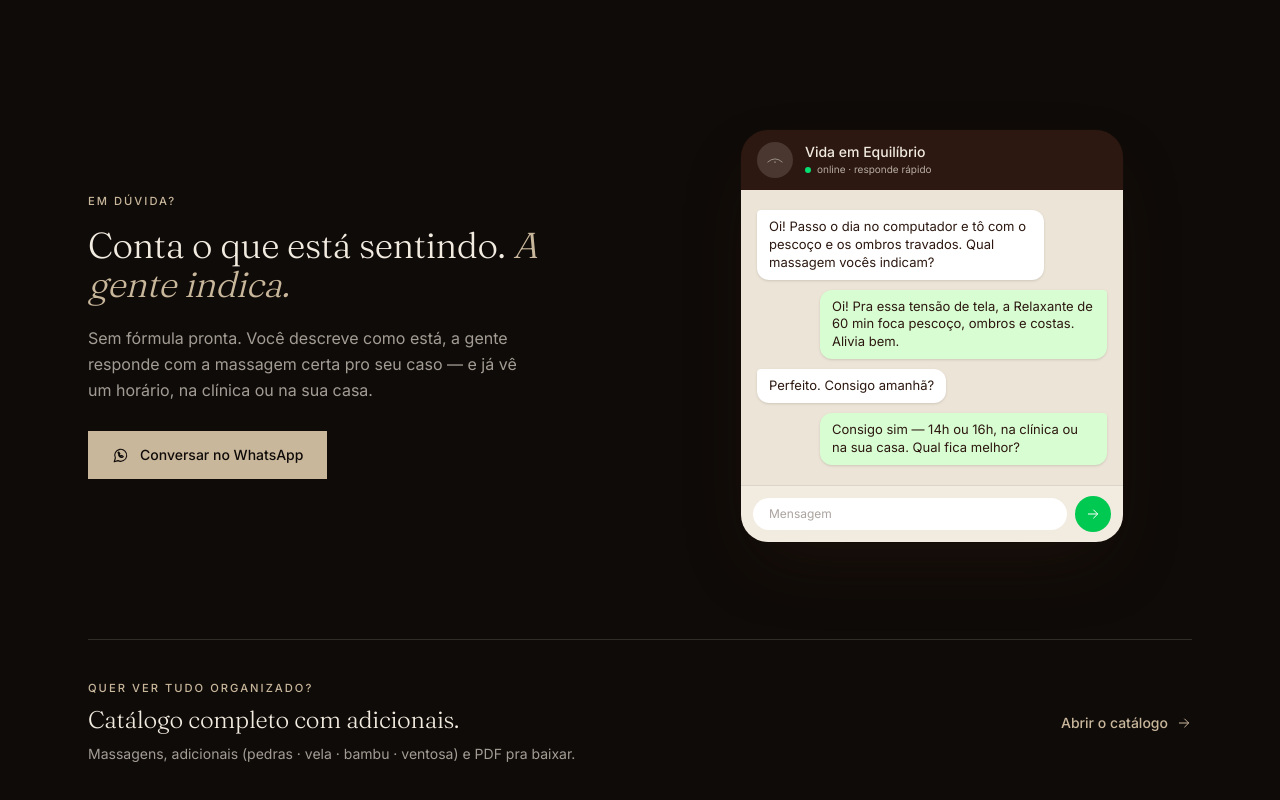
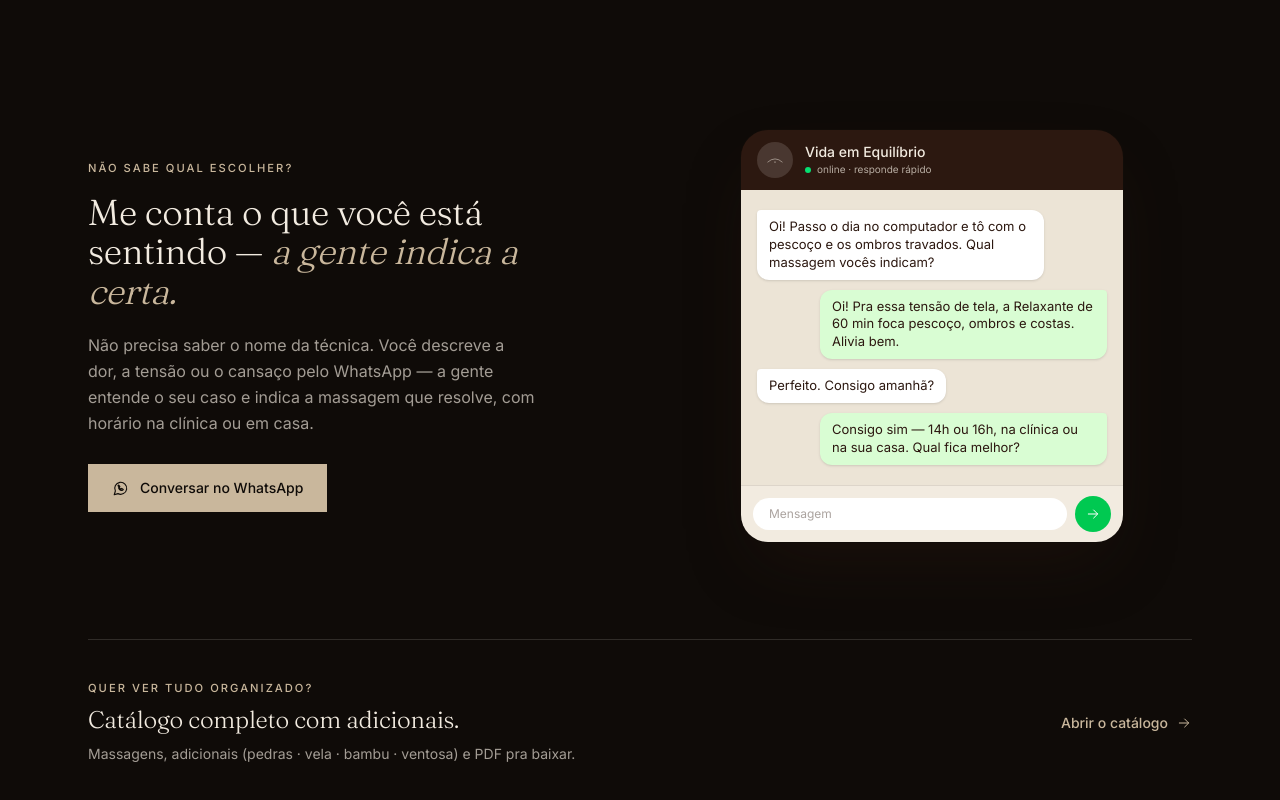
Before and after one commit to ImpulsoDigital063/vidaemequilibrio, a Next.js app: page / in a window 1280 px wide. Shown: the part 4868-5668 px from the top of the page. Built offline with nearby package versions, Linux system fonts and the light colour scheme; no server answers.

Commit message:
copy(em-duvida): texto que conecta — lead descreve a dor e recebe a indicacao
Co-Authored-By: Claude Opus 4.8 <noreply@anthropic.com>

```diff
--- a/src/components/AjudaCatalogo.tsx
+++ b/src/components/AjudaCatalogo.tsx
@@ -83,17 +83,17 @@ export default function AjudaCatalogo() {
         {/* Em dúvida · texto + chat mockup */}
         <div className="grid items-center gap-10 md:grid-cols-2 md:gap-16">
           <Reveal direction="right">
-            <p className="eyebrow text-ve-champagne mb-4">Em dúvida?</p>
+            <p className="eyebrow text-ve-champagne mb-4">Não sabe qual escolher?</p>
             <h2 className="display text-3xl md:text-4xl leading-[1.1] text-ve-cream">
-              Conta o que está sentindo.{" "}
+              Me conta o que você está sentindo —{" "}
               <span className="display-italic text-ve-champagne">
-                A gente indica.
+                a gente indica a certa.
               </span>
             </h2>
             <p className="mt-5 text-ve-cream/65 text-sm md:text-base leading-relaxed max-w-md">
-              Sem fórmula pronta. Você descreve como está, a gente responde com a
-              massagem certa pro seu caso — e já vê um horário, na clínica ou na
-              sua casa.
+              Não precisa saber o nome da técnica. Você descreve a dor, a tensão ou
+              o cansaço pelo WhatsApp — a gente entende o seu caso e indica a
+              massagem que resolve, com horário na clínica ou em casa.
             </p>
             <a
               href={waLink(
```
